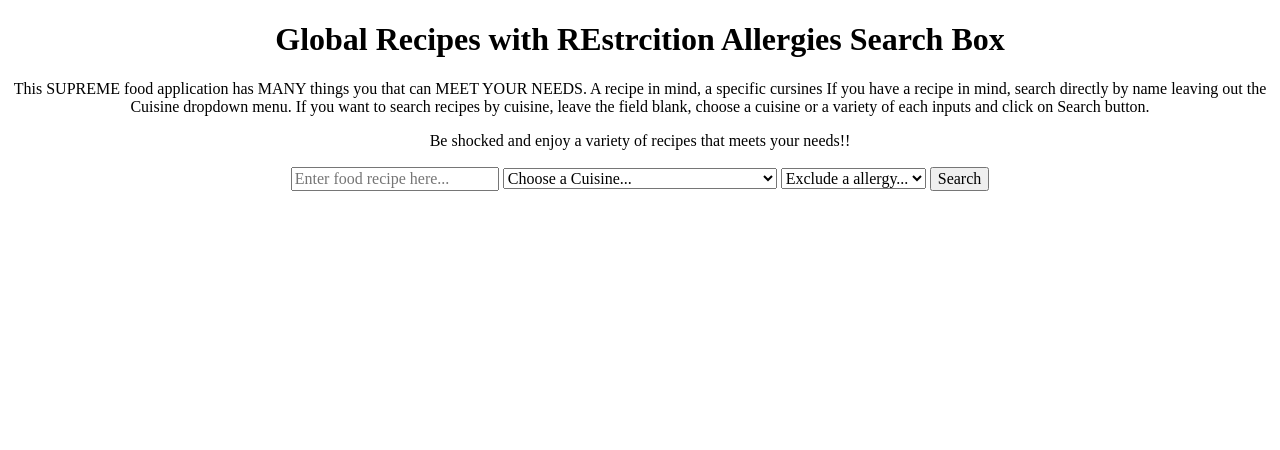
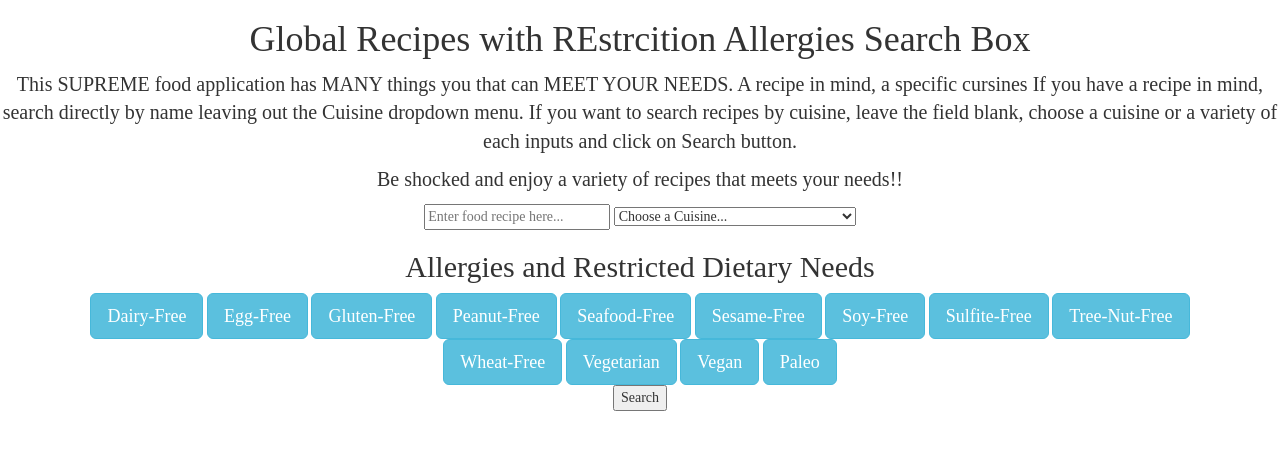
Before and after one commit to hnnguyen45thinkful/API-Capstone, a plain HTML site: page index.html in a window 1280 px wide. Drawn offline with nearby package versions, Linux system fonts and the light colour scheme.

Commit message:
updated and added button for allergy and CSS and javascript

```diff
--- a/css/main.css
+++ b/css/main.css
@@ -2,6 +2,11 @@
 * {
 	box-sizing: border-box;
 	font-family: "Times New Roman", Georgia, Serif;
+}
+
+p {
+	font-family: "Times New Roman", Georgia, Serif;
+	font-size: 20px;
 }
 
 body {
@@ -9,3 +14,9 @@ body {
 	margin: 0 auto;
 	text-align: center;
 }
+
+.ingredient {
+
+	font-family: "Times New Roman", Georgia, Serif;
+	font-size: 20px;
+}
--- a/index.html
+++ b/index.html
@@ -5,10 +5,13 @@
 	<meta charset="UTF-8">
 	<meta name="viewport" content="width=device-width; initial-scale=1; maximum-scale=1">
 	<title>Global Recipes w/REstrcition Allergies</title>
-	<link href='https://fonts.googleapis.com/css?family=Josefin+Sans' rel='stylesheet' type='text/css'>
+		<!--Bootstrap link and script-->
 	<link rel="stylesheet" href="css/main.css">
 		 <!-- Normalize stylesheet -->
 	<link rel="stylesheet" href="https://cdnjs.cloudflare.com/ajax/libs/normalize/4.2.0/normalize.min.css">
+  	<link rel="stylesheet" href="https://maxcdn.bootstrapcdn.com/bootstrap/3.3.7/css/bootstrap.min.css">
+  	<script src="https://ajax.googleapis.com/ajax/libs/jquery/1.12.4/jquery.min.js"></script>
+  	<script src="https://maxcdn.bootstrapcdn.com/bootstrap/3.3.7/js/bootstrap.min.js"></script>
 </head>
 <body>
 	<div class="background-image"></div>
@@ -52,22 +55,22 @@
 				<option value="thai">Thai(Thailand)</option>
 				<option value="vietnamese">Vietnamese(Vietnam)</option>
 			</select>
-			<select name="allergy" id="allergy-name">
-				<option disabled selected value="restrict-allergy">Exclude a allergy...</option>
-				<option value="dairy-free">Dairy-Free</option>
-				<option value="egg-free">Egg-Free</option>
-				<option value="gluten-free=">Gluten-Free</option>
-				<option value="peanut-free">Peanut-Free</option>
-				<option value="seafood-free">Seafood-Free</option>
-				<option value="sesame-free">Sesame-Free</option>
-				<option value="soy-free">Soy-Free</option>
-				<option value="sulfite-free">Sulfite-Free</option>
-				<option value="nut-free">Tree-Nut Free</option>
-				<option value="wheat-free">Wheat-Free</option>
-				<option value="vegetarian">Vegetarian</option>
-				<option value="vegan">Vegan</option>
-				<option value="paleo">Paleo</option>
-			</select>
+		<div class="container">
+  		<h2>Allergies and Restricted Dietary Needs</h2>
+  			<a href="#"	<button type="button" class="btn btn-info btn-lg">Dairy-Free</button> </a>
+  				<button type="button" class="btn btn-info btn-lg">Egg-Free</button>
+  				<button type="button" class="btn btn-info btn-lg">Gluten-Free</button>
+  				<button type="button" class="btn btn-info btn-lg">Peanut-Free</button>
+  				<button type="button" class="btn btn-info btn-lg">Seafood-Free</button>
+  				<button type="button" class="btn btn-info btn-lg">Sesame-Free</button>
+  				<button type="button" class="btn btn-info btn-lg">Soy-Free</button>
+  				<button type="button" class="btn btn-info btn-lg">Sulfite-Free</button>
+  				<button type="button" class="btn btn-info btn-lg">Tree-Nut-Free</button>
+  				<button type="button" class="btn btn-info btn-lg">Wheat-Free</button>
+  				<button type="button" class="btn btn-info btn-lg">Vegetarian</button>
+  				<button type="button" class="btn btn-info btn-lg">Vegan</button>
+  				<button type="button" class="btn btn-info btn-lg">Paleo</button>
+		</div>
 			<button id="searchButton" class="search">Search</button>
 		</section>
 		<section class="recipe-list">
@@ -75,6 +78,8 @@
 			</ul>
 		</section>
 	</div>
+	<script src="https://ajax.googleapis.com/ajax/libs/jquery/1.12.4/jquery.min.js"></script>
+	<script src="https://maxcdn.bootstrapcdn.com/bootstrap/3.3.7/js/bootstrap.min.js"></script>
 	<script src="http://code.jquery.com/jquery.min.js"></script>
 	<script src="js/app.js"></script>
 </body>
--- a/js/app.js
+++ b/js/app.js
@@ -1,6 +1,8 @@
+//Created and edited by Hieu Nguyen
+
 //From the yummly website The base url for the Search Recipes GET
 //is....< http://api.yummly.com/v1/api/recipes?_app_id=app-id&_app_key=app-key&your _search_parameters >
-
+//Still waiting for api key and id
 $(document).ready( function() {
 	$('#searchButton').on('click', function (event) {
 	    event.preventDefault();
```
